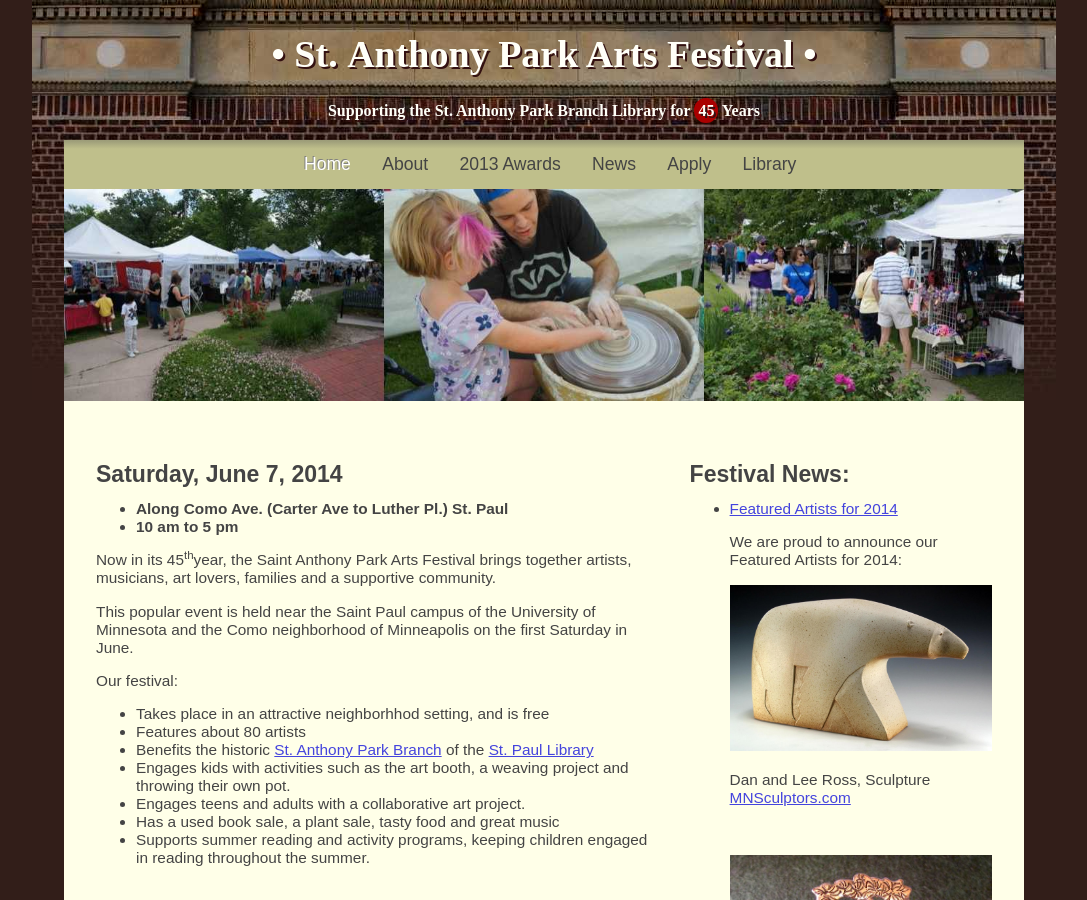
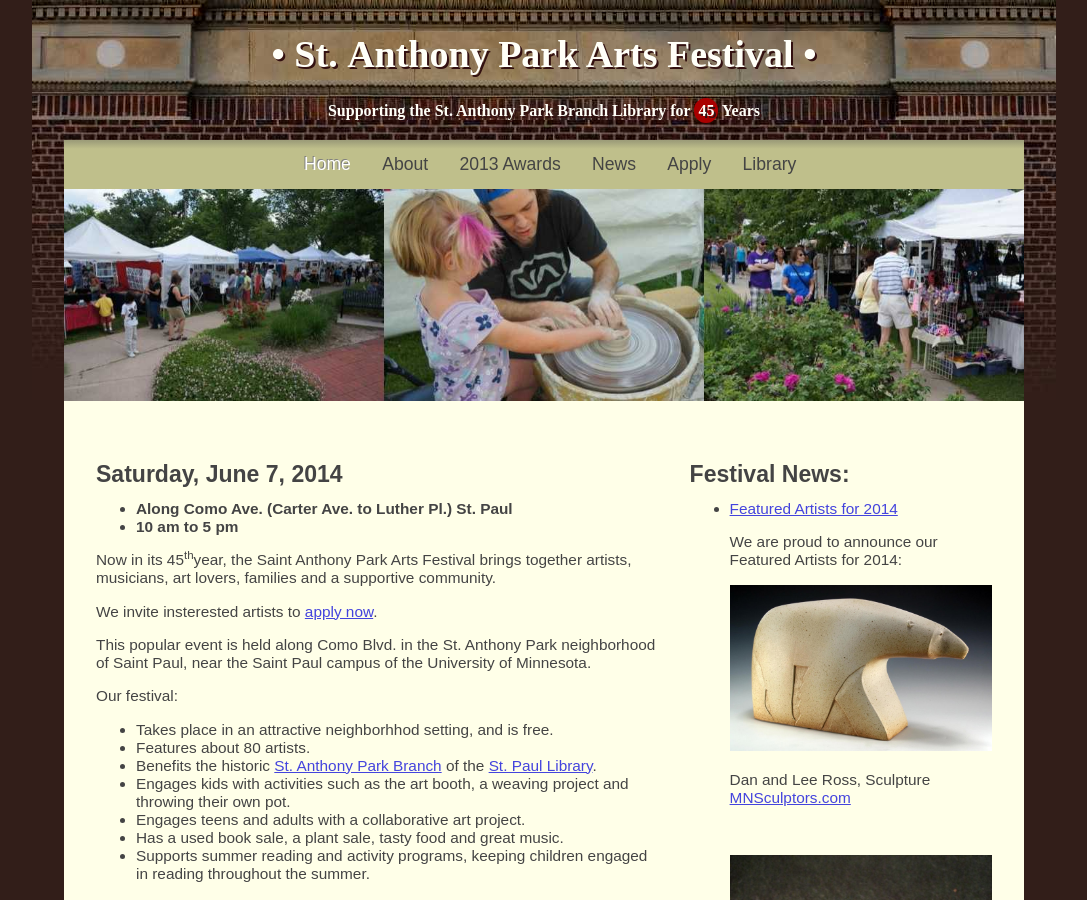
Before and after one commit to krumbunny/sapfest.org, a Jekyll site: the page built from index.md, in a window 1280 px wide and 900 px high. Shown: the whole window, without its empty margins (96-1183 px from the left). Built offline with Jekyll 4.4.1, drawn with Linux system fonts in a browser that asks for light colours; Markdown is read by kramdown in place of the engine named in the settings.

Commit message:
Call for Artists 2014

```diff
--- a/apply/apply.html
+++ b/apply/apply.html
@@ -18,6 +18,7 @@
 </div>
 <script>
   var sitecode="s1.c3RhbnRob255cGFya2FydHNmZXN0aXZhbC5vcmc=";
+  w_['entrantskipmain']="y";
   entryThingy();
 </script>
 
--- a/index.md
+++ b/index.md
@@ -4,25 +4,26 @@
 ---
 ## Saturday, June 7, 2014
 
-- **Along Como Ave. (Carter Ave to Luther Pl.) St. Paul**
+- **Along Como Ave. (Carter Ave. to Luther Pl.) St. Paul**
 - **10 am to 5 pm**
 
 Now in its 45<sup>th</sup>year, the Saint Anthony Park Arts Festival
 brings together artists, musicians, art lovers,
 families and a supportive community.
 
-This popular event is held near the Saint Paul campus
-of the University of Minnesota and the
-Como neighborhood of Minneapolis on the first Saturday in June.
+We invite insterested artists to [apply now](/apply/index.html).
+
+This popular event is held along Como Blvd. in the St. Anthony Park neighborhood
+of Saint Paul, near the Saint Paul campus of the University of Minnesota.
 
 Our festival:
 
-- Takes place in an attractive neighborhhod setting, and is free
-- Features about 80 artists
-- Benefits the historic <a href="http://www.sppl.org/about/locations/saint-anthony-park">St. Anthony Park Branch</a> of the <a href="http://www.sppl.org/home">St. Paul Library</a>
+- Takes place in an attractive neighborhhod setting, and is free.
+- Features about 80 artists.
+- Benefits the historic [St. Anthony Park Branch](http://www.sppl.org/about/locations/saint-anthony-park) of the [St. Paul Library](http://www.sppl.org/home).
 - Engages kids with activities such as the art booth, a weaving project and throwing their own pot.
 - Engages teens and adults with a collaborative art project.
-- Has a used book sale, a plant sale, tasty food and great music
+- Has a used book sale, a plant sale, tasty food and great music.
 - Supports summer reading and activity programs, keeping children engaged in reading throughout the summer.
 
 &nbsp;
```
Also changed, not shown: apply/applicationpaid.md (added, +12 -0 lines), apply/feepaid.md (+1 -1 lines), apply/index.md (+2 -4 lines), images/2014/Lisovskis1.jpg, 1 other file.
